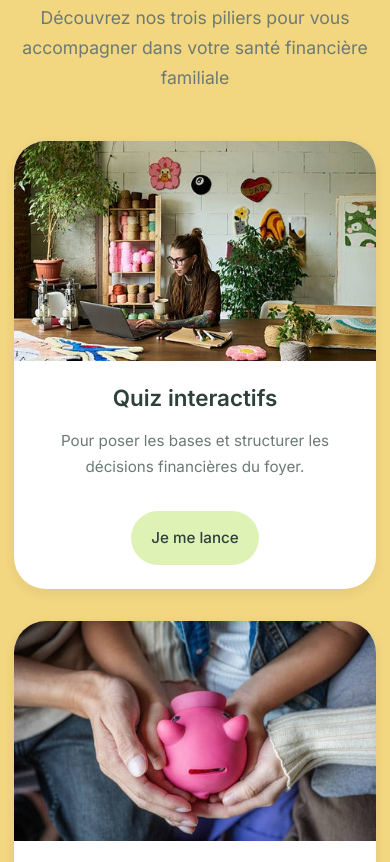
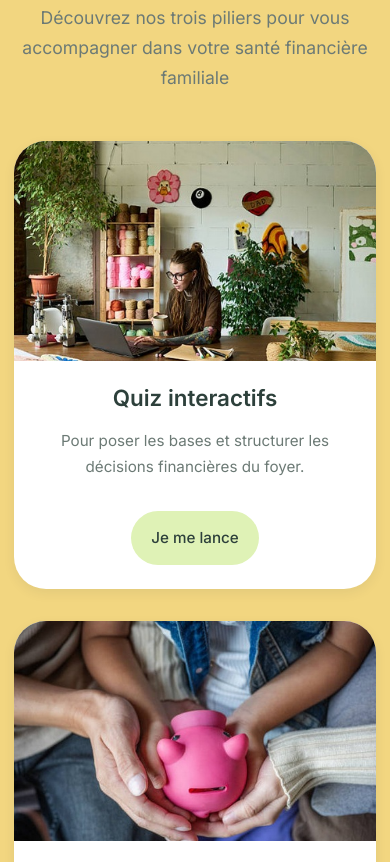
Before and after one commit to cavaillesflorent-lab/op-parents.fr, a plain HTML site: page index.html in a window 390 px wide. Shown: the part 899-1761 px from the top of the page. Drawn offline with nearby package versions, Linux system fonts and the light colour scheme.

```diff
--- a/assets/css/style-responsive.css
+++ b/assets/css/style-responsive.css
@@ -487,6 +487,14 @@
     .formations-grid {
         grid-template-columns: 1fr;
         gap: 1.5rem;
+    }
+
+    /* Images triptych centrées sur mobile */
+    .triptych-image img {
+        object-fit: cover;
+        object-position: center top;
+        width: 100%;
+        height: 250px;
     }
 
     /* ===== CARTES ===== */
```
